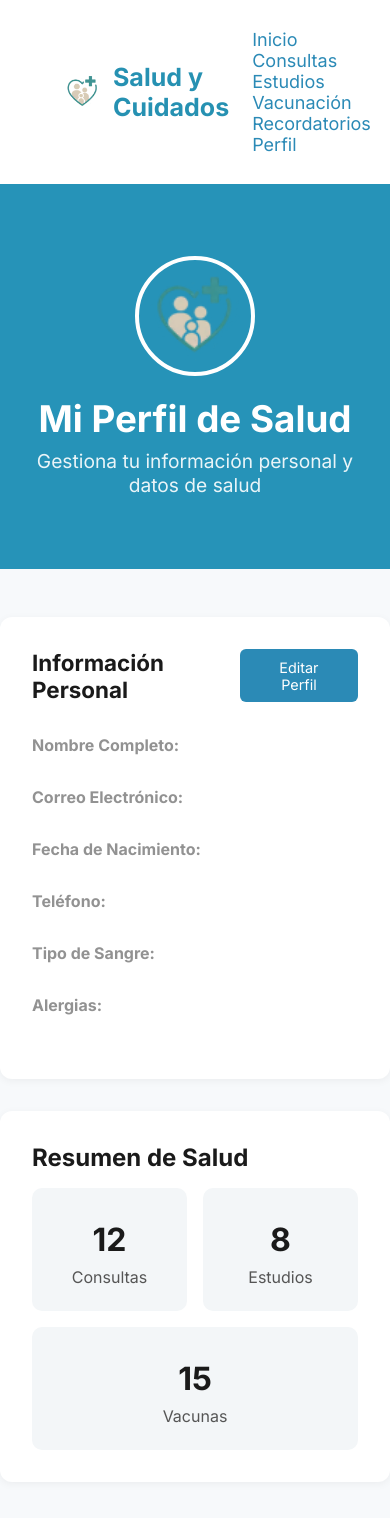
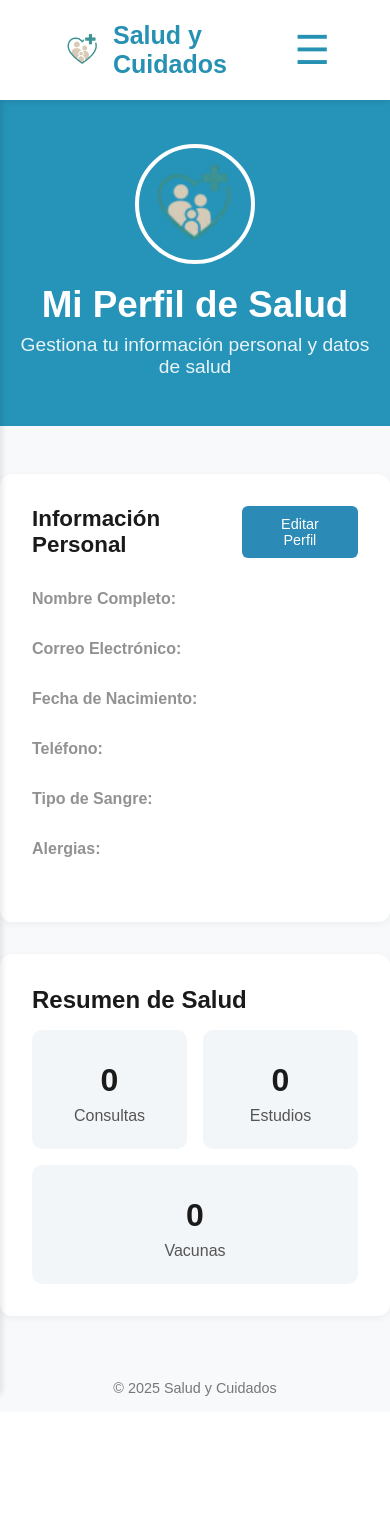
Before and after one commit to AndresAlexandroAvinaZaragoza/MedCard, a PHP site: page /perfil.html in a window 390 px wide. Shown: the top 1518 px of the page. After the commit the page ends 1396 px from the top, so only its background shows below. Run offline with PHP 8.4, Linux system fonts and the light colour scheme.

Commit message:
Movil v1.5 perfil

```diff
--- a/perfil.html
+++ b/perfil.html
@@ -14,7 +14,15 @@
       <img src="img/logo 1.avif" alt="logo">
       <span>Salud y Cuidados</span>
     </div>
-    <nav>
+
+
+
+    <!-- Botón hamburguesa (solo visible en móvil) -->
+    <button class="menu-btn" id="menu-btn">☰</button>
+
+
+    <!-- Menú de navegación normal (visible en PC) -->
+    <nav class="nav-links">
       <a href="index.html">Inicio</a>
       <a href="consultas.html">Consultas</a>
       <a href="estudios.html">Estudios</a>
@@ -23,6 +31,36 @@
       <a href="perfil.html">Perfil</a>
     </nav>
   </header>
+
+
+  <!-- Sidebar (solo visible en móvil cuando se abre) -->
+  <aside class="sidebar" id="sidebar">
+    <ul class="menu">
+      <li><a href="index.html">Inicio</a></li>
+      <li><a href="consultas.html">Consultas</a></li>
+      <li><a href="estudios.html">Estudios</a></li>
+      <li><a href="vacunacion.html">Vacunación</a></li>
+      <li><a href="recordatoriosVacunacion.html">Recordatorios</a></li>
+      <li><a href="perfil.html">Perfil</a></li>
+    </ul>
+  </aside>
+
+  <script>
+    const menuBtn = document.getElementById("menu-btn");
+    const sidebar = document.getElementById("sidebar");
+
+    menuBtn.addEventListener("click", () => {
+      sidebar.classList.toggle("active");
+    });
+
+    // Cierra el menú al hacer clic en un enlace (en móvil)
+    document.querySelectorAll(".sidebar a").forEach(link => {
+      link.addEventListener("click", () => sidebar.classList.remove("active"));
+    });
+  </script>
+
+
+
 
   <section class="perfil-header">
     <div class="perfil-img">
@@ -54,17 +92,17 @@
       <div class="resumen-cards">
         <div class="card">
           <i class="fas fa-stethoscope"></i>
-          <h3>12</h3>
+          <h3>0</h3>
           <p>Consultas</p>
         </div>
         <div class="card">
           <i class="fas fa-file-medical"></i>
-          <h3>8</h3>
+          <h3>0</h3>
           <p>Estudios</p>
         </div>
         <div class="card">
           <i class="fas fa-syringe"></i>
-          <h3>15</h3>
+          <h3>0</h3>
           <p>Vacunas</p>
         </div>
       </div>
--- a/vistaperfil.css
+++ b/vistaperfil.css
@@ -2,7 +2,7 @@
   margin: 0;
   padding: 0;
   box-sizing: border-box;
-  font-family: 'Inter', sans-serif;
+  font-family: 'Poppins', sans-serif;
 }
 
 body {
@@ -13,12 +13,17 @@
 
 /* ===== NAVBAR ===== */
 .navbar {
+  background-color: #fff;
   display: flex;
   justify-content: space-between;
   align-items: center;
-  padding: 1.8rem 60px;
-  background-color: white;
-  box-shadow: 0 1px 4px rgba(0,0,0,0.1);
+  padding: 1.3rem 60px;
+  box-shadow: 0 1px 5px rgba(0,0,0,0.1);
+  position: relative;
+  width: 100%;
+  top: 0;
+  left: 0;
+  z-index: 1000;
 }
 
 .logo {
@@ -36,14 +41,90 @@
 }
 
 
+/* Menú de enlaces en PC */
+.nav-links {
+  display: flex;
+  gap: 25px;
+}
+
+.nav-links a {
+  text-decoration: none;
+  color: #5aabc6;
+  font-weight: 500;
+  transition: 0.3s;
+}
+
+.nav-links a:hover {
+  color: #0082a8;
+}
+
+/* Botón menú hamburguesa (☰) */
+.menu-btn {
+  display: none;
+  font-size: 40px;
+  background: none;
+  border: none;
+  color: #2691b2;
+  cursor: pointer;
+}
+
+/* ===== Sidebar (solo móvil) ===== */
+.sidebar {
+  position: absolute;
+  top: 90px;
+  left: 0;
+  width: 250px;
+  height: calc(100vh - -460px);
+  background-color: #f4f7f9;
+  box-shadow: 2px 0 6px rgba(0, 0, 0, 0.1);
+  padding-top: 20px;
+  transform: translateX(-100%);
+  transition: transform 0.3s ease;
+  z-index: 999;
+}
+
+.sidebar.active {
+  transform: translateX(0);
+}
+
+.menu {
+  list-style: none;
+  padding: 0;
+  display: flex;
+  flex-direction: column;
+  gap: 15px;
+}
 
 nav a {
-  margin-left: 23px;
+  margin-left: 1.5rem;
   text-decoration: none;
-  color: #2b8ab6;
+  color: #5aabc6;
   font-weight: 500;
-  transition: 0.3s;
+  transition: color 0.2s ease;
   font-size: large;
+}
+
+
+/* ===== RESPONSIVE ===== */
+@media (max-width: 768px) {
+  .nav-links {
+    display: none; /* ocultar menú superior */
+  }
+
+  .menu-btn {
+    display: block; /* mostrar botón ☰ */
+  }
+
+  /* En móvil, la navbar sí es fija */
+  .navbar {
+    position: fixed;
+    top: 0;
+    left: 0;
+  }
+
+  .sidebar {
+    display: block;
+  }
 }
 
 
@@ -57,6 +138,12 @@
   background-color: #2693b8;
   color: white;
   padding: 4.5rem 1rem;
+}
+
+@media (max-width: 600px) {
+  .perfil-header {
+    padding: 9rem 1rem 3rem;
+  }
 }
 
 .perfil-header .perfil-img img {
```
